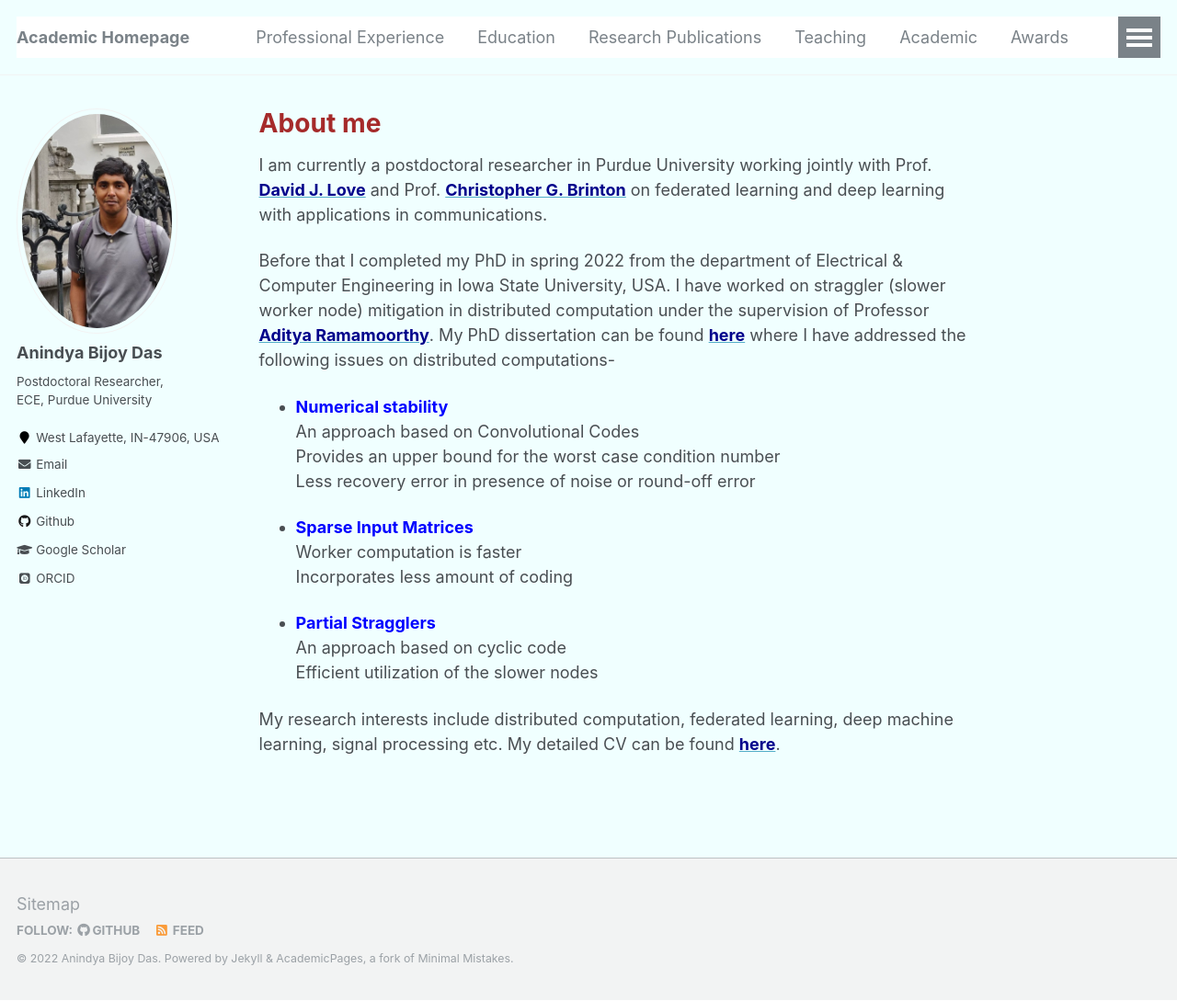
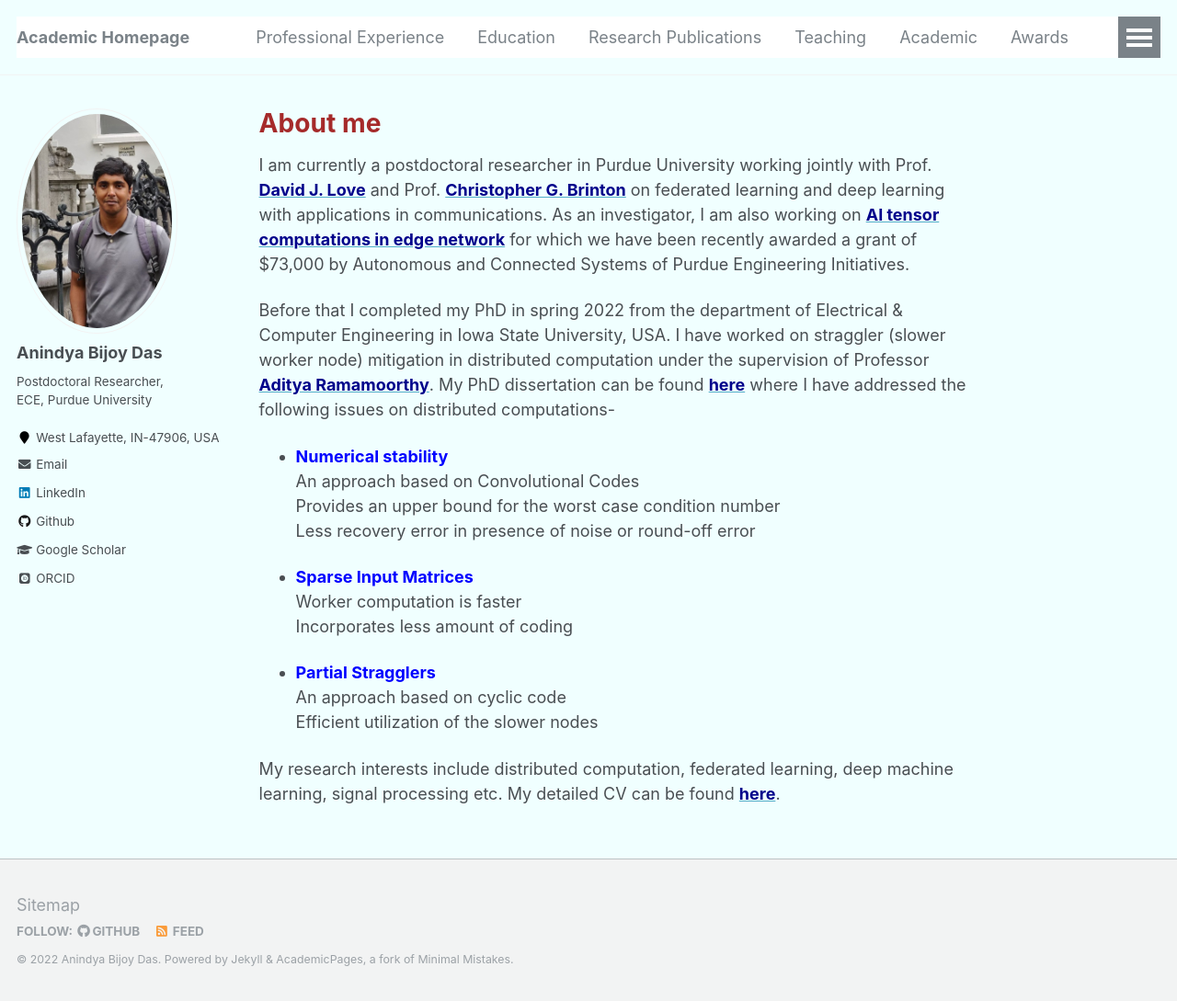
Before and after one commit to anindyabijoydas/portfolio, a Jekyll site: the page built from _pages/about.md, in a window 1280 px wide and 1089 px high. Shown: the whole window at 92% size. Built offline with Jekyll 4.4.1, drawn with Linux system fonts in a browser that asks for light colours; some web fonts are replaced.

Commit message:
Update about.md

```diff
--- a/_pages/about.md
+++ b/_pages/about.md
@@ -13,7 +13,7 @@ redirect_from:
 
 <span style="color:brown">**About me**</span>
 ======
-I am currently a postdoctoral researcher in Purdue University working jointly with Prof. [<span style="color: #00008B">**David J. Love**</span>](https://engineering.purdue.edu/~djlove/) and Prof. [<span style="color: #00008B">**Christopher G. Brinton**</span>](https://www.cbrinton.net/) on federated learning and deep learning with applications in communications.
+I am currently a postdoctoral researcher in Purdue University working jointly with Prof. [<span style="color: #00008B">**David J. Love**</span>](https://engineering.purdue.edu/~djlove/) and Prof. [<span style="color: #00008B">**Christopher G. Brinton**</span>](https://www.cbrinton.net/) on federated learning and deep learning with applications in communications. As an investigator, I am also working on [<span style="color: #00008B">**AI tensor computations in edge network**</span>](https://www.dropbox.com/s/n7pppb9rhl7y14n/pes_aci.png?dl=0) for which we have been recently awarded a grant of $73,000 by Autonomous and Connected Systems of Purdue Engineering Initiatives.
 
 Before that I completed my PhD in spring 2022 from the department of Electrical & Computer Engineering in Iowa State University, USA. I have worked on straggler (slower worker node) mitigation in distributed computation under the supervision of Professor [<span style="color: #00008B">**Aditya Ramamoorthy**</span>](https://www.ece.iastate.edu/adityar/). My PhD dissertation can be found [<span style="color: #00008B">**here**</span>](https://www.dropbox.com/s/hfipcodbsg2b39r/PhD_dissertation_Anindya_Bijoy_Das.pdf?dl=0) where I have addressed the following issues on distributed computations-
 * <span style="color:blue">**Numerical stability**</span> <br /> An approach based on Convolutional Codes <br /> Provides an upper bound for the worst case condition number <br /> Less recovery error in presence of noise or round-off error
```
